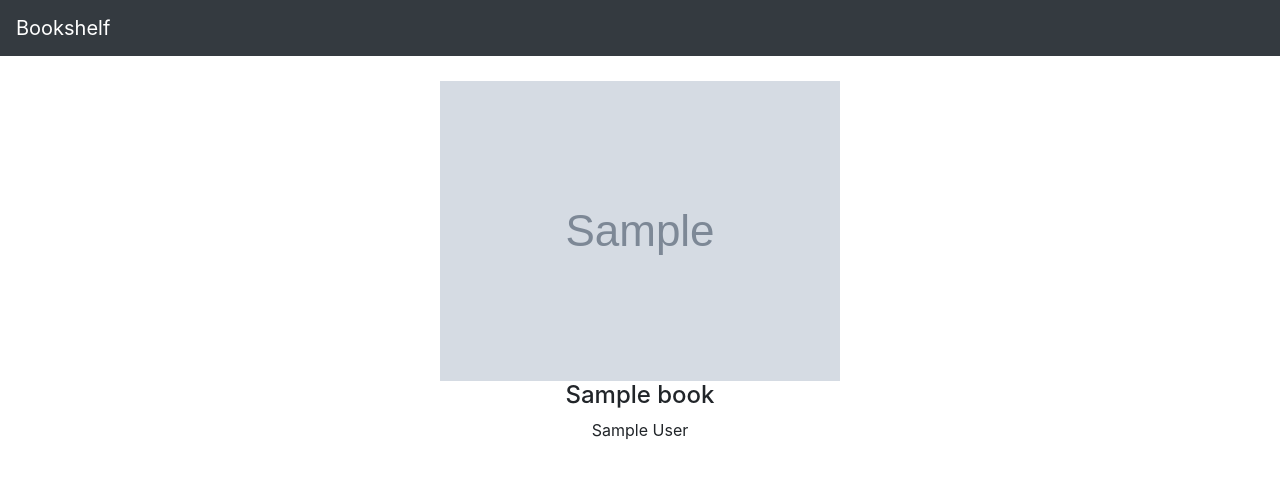
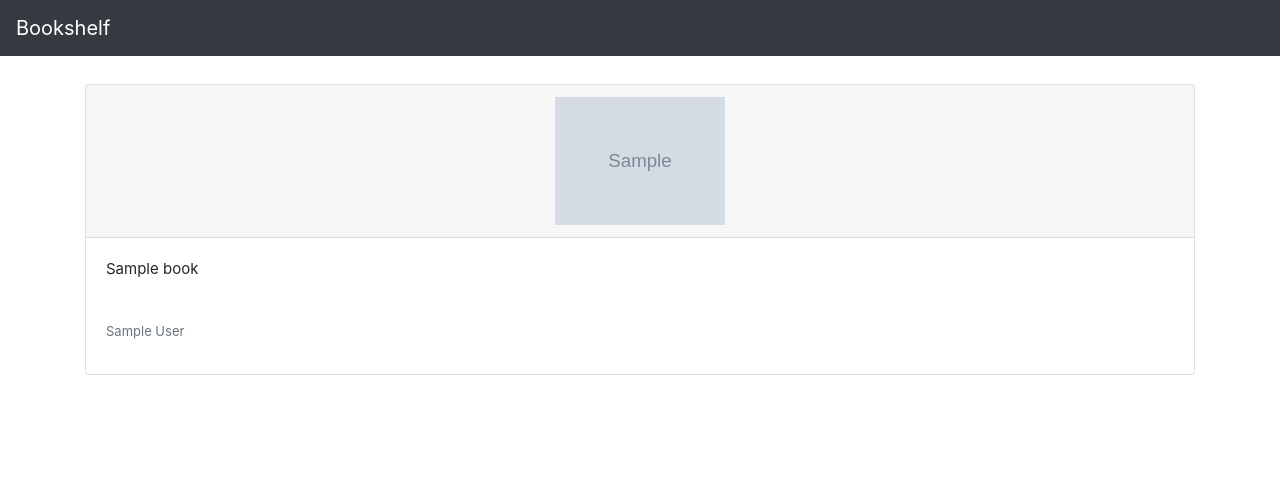
Before and after one commit to ghlin-daniel/Bookshelf, a Django app: page / in a window 1280 px wide. Shown: the top 488 px of the page. Run offline with Django 3.2, Linux system fonts and the light colour scheme; tables that the repository leaves empty hold one stand-in row (values such as "Sample post"); grey boxes marked "Sample" are stand-in pictures; some libraries are stand-ins or nearby versions.

Commit message:
Refine index

```diff
--- a/books/static/base/base.css
+++ b/books/static/base/base.css
@@ -1,4 +1,4 @@
 #content {
-    padding-top: 80px;
+    padding-top: 60px;
     padding-bottom: 30px;
 }
--- /dev/null
+++ b/books/static/books/index.css
@@ -0,0 +1,20 @@
+#book-card {
+    width: 10rem;
+}
+
+#book-img {
+    width: auto;
+    height: 8rem;
+    display: block;
+    margin: 0 auto;
+}
+
+#book-title {
+    font-size: 15px;
+    height: 3rem;
+}
+
+#book-authors {
+    font-size: 13px;
+    height: 1rem;
+}
--- a/books/templates/books/index.html
+++ b/books/templates/books/index.html
@@ -1,20 +1,25 @@
 {% extends 'base/base.html' %}
+
+{% block ref %}
+    {% load static %}
+    <link rel="stylesheet" type="text/css" href="{% static 'books/index.css' %}" />
+{% endblock %}
 
 {% block content %}
     {% if books %}
-        <table style="width: 100%">
-            {% for book in books %}
-                {% if forloop.counter0|divisibleby:"6" %}<tr>{% endif %}
-                    <td style="text-align: center">
-                        <div>
-                            <img src="{{ book.image_url }}">
-                            <h4>{{ book.title }}</h4>
-                            <p>{{ book.authors }}</p>
-                        </div>
-                    </td>
-                {% if forloop.counter|divisibleby:"6" %}</tr>{% endif %}
-            {% endfor %}
-        </table>
+        {% for book in books %}
+            {% if forloop.counter0|divisibleby:"6" %}<div class="card-deck mt-4">{% endif %}
+                <div class="card" id="book-card">
+                    <div class="card-header">
+                        <img id="book-img" src="{{ book.image_url }}">
+                    </div>
+                    <div class="card-body">
+                        <p id="book-title">{{ book.title|truncatechars:25 }}</p>
+                        <p class="text-secondary" id="book-authors">{{ book.authors|truncatechars:25 }}</p>
+                    </div>
+                </div>
+            {% if forloop.counter|divisibleby:"6" %}</div>{% endif %}
+        {% endfor %}
     {% else %}
         <h1 style="text-align: center">No books?</h1>
     {% endif %}
```
